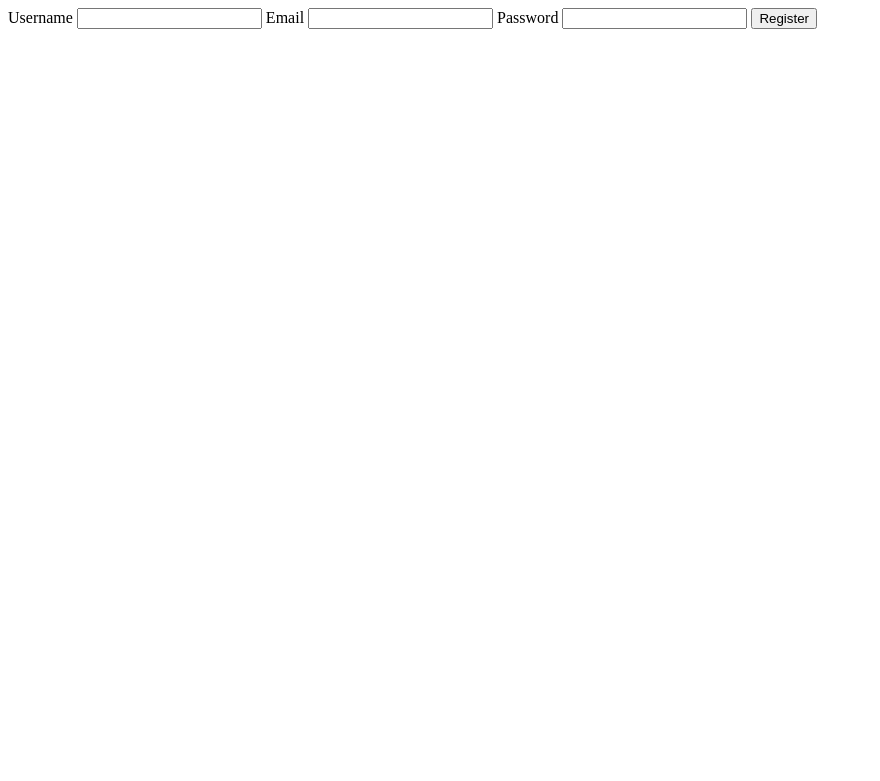
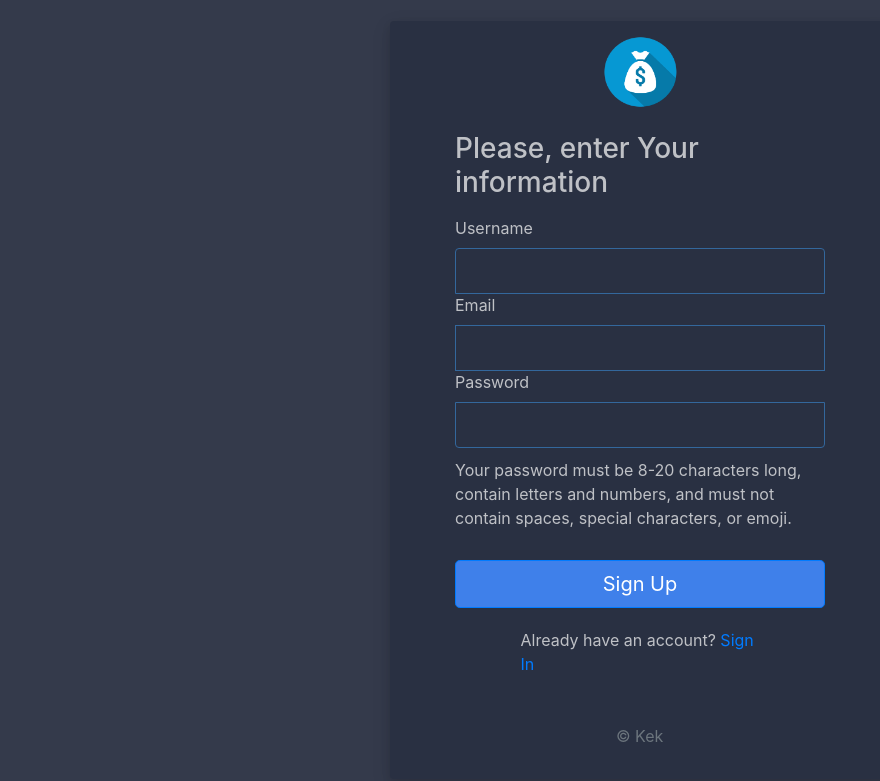
Before and after one commit to SteventsStuff/WebMoneyManager, a Flask app: page /user/signup in a window 1280 px wide. Shown: the top 781 px of the page, without its empty margins (0-880 px from the left). Run offline with Flask 2, Linux system fonts and the light colour scheme; parts of the project's set-up code (start-up, migrations or seed data) failed here and were passed over; some libraries are stand-ins or nearby versions.

Commit message:
Fornt: added style for sign up page

```diff
--- a/application/services/users/views.py
+++ b/application/services/users/views.py
@@ -6,7 +6,7 @@ from werkzeug.security import check_password_hash, generate_password_hash
 from application.services.users.models import User
 from application.utils.helpers.view_helper import sign_in_required
 
-user_bp = Blueprint('user_service', __name__, url_prefix='/user', template_folder='templates')
+user_bp = Blueprint('user_service', __name__, url_prefix='/user')
 
 
 @user_bp.before_app_request
--- a/application/static/css/auth/signin.css
+++ b/application/static/css/auth/signin.css
@@ -52,8 +52,13 @@ body {
 }
 
 .form-control {
+  color: #bfc1c6;
   background-color: #293042;
   border: 1px solid #33679c;
+}
+
+.form-control:focus {
+  color: #bfc1c6;
 }
 
 #submit {
--- /dev/null
+++ b/application/static/css/auth/signup.css
@@ -0,0 +1,29 @@
+@import "signin.css";
+
+.content {
+    margin: 0 auto;
+    width: 500px;
+}
+
+.form-signin {
+    max-width: 400px;
+}
+
+.sign-up-link {
+    margin: 0 auto;
+    width: 239px;
+    padding-top: 20px;
+}
+
+#passwordHelpBlock {
+    margin-bottom: 30px;
+}
+
+#email {
+    border-radius: 0;
+}
+
+.copyright {
+    width: 13%;
+    margin: auto;
+}
--- /dev/null
+++ b/application/templates/auth/auth_base.html
@@ -0,0 +1,34 @@
+{% extends 'base.html' %}
+
+{% block head %}
+    <meta charset="utf-8">
+    <meta name="viewport" content="width=device-width, initial-scale=1">
+    <meta name="description" content="">
+    <meta name="author" content="Mark Otto, Jacob Thornton, and Bootstrap contributors">
+    <meta name="generator" content="Hugo 0.79.0">
+    <link rel="canonical" href="https://getbootstrap.com/docs/5.0/examples/sign-in/">
+
+    <!-- Bootstrap core CSS -->
+    <link href="{{ url_for('static', filename='assets/dist/css/bootstrap.min.css') }}" rel="stylesheet">
+
+    <style>
+        .bd-placeholder-img {
+            font-size: 1.125rem;
+            text-anchor: middle;
+            -webkit-user-select: none;
+            -moz-user-select: none;
+            user-select: none;
+        }
+
+        @media (min-width: 768px) {
+            .bd-placeholder-img-lg {
+                font-size: 3.5rem;
+            }
+        }
+    </style>
+
+    {% block custom_css %}
+        <!-- Custom styles for this template -->
+        <link href="{{ url_for('static', filename='css/auth/signin.css') }}" rel="stylesheet">
+    {% endblock %}
+{% endblock %}
--- a/application/templates/auth/sign_up.html
+++ b/application/templates/auth/sign_up.html
@@ -1,15 +1,46 @@
-{% extends 'base.html' %}
+{% extends 'auth/auth_base.html' %}
 
 {% block title %} - Sign in{% endblock %}
 
+{% block custom_css %}
+    <link href="{{ url_for('static', filename='css/auth/signup.css') }}" rel="stylesheet">
+{% endblock %}
+
 {% block content %}
-  <form method="post">
-    <label for="username">Username</label>
-    <input name="username" id="username" required>
-    <label for="email">Email</label>
-    <input name="email" id="email" required>
-    <label for="password">Password</label>
-    <input type="password" name="password" id="password" required>
-    <input type="submit" value="Register">
-  </form>
+    <main class="form-signin">
+        <img class="mb-4" src="{{ url_for('static', filename='assets/brand/logo.png') }}" alt="Logo" width="75"
+             height="72">
+        <form method="post">
+            <h1 class="h3 mb-3 fw-normal">Please, enter Your information</h1>
+
+            {% for message in get_flashed_messages() %}
+                <div class="alert alert-danger" role="alert">
+                    <strong>Error:</strong> {{ message }}
+                </div>
+            {% endfor %}
+
+            <label for="username" class="form-label">Username</label>
+            <input type="text" name="username" id="username" class="form-control">
+
+            <label for="email" class="form-label">Email</label>
+            <input type="text" name="email" id="email" class="form-control">
+
+            <label for="password" class="form-label">Password</label>
+            <input type="password" name="password" id="password" class="form-control"
+                   aria-describedby="passwordHelpBlock">
+            <div id="passwordHelpBlock" class="form-text">
+                Your password must be 8-20 characters long, contain letters and numbers, and must not contain spaces,
+                special characters, or emoji.
+            </div>
+
+            <button class="w-100 btn btn-lg btn-primary" id="submit" type="submit">Sign Up</button>
+            <div class="sign-up-link">
+                <p class="fs-6">Already have an account? <a href="{{ url_for('user_service.sign_in') }}"
+                                                            class="text-decoration-none">Sign In</a></p>
+            </div>
+            <div class="copyright">
+                <p class="mt-5 mb-3 text-muted">&copy; Kek</p>
+            </div>
+        </form>
+    </main>
 {% endblock %}
```
Also changed, not shown: application/templates/auth/sign_in.html (+4 -4 lines).
